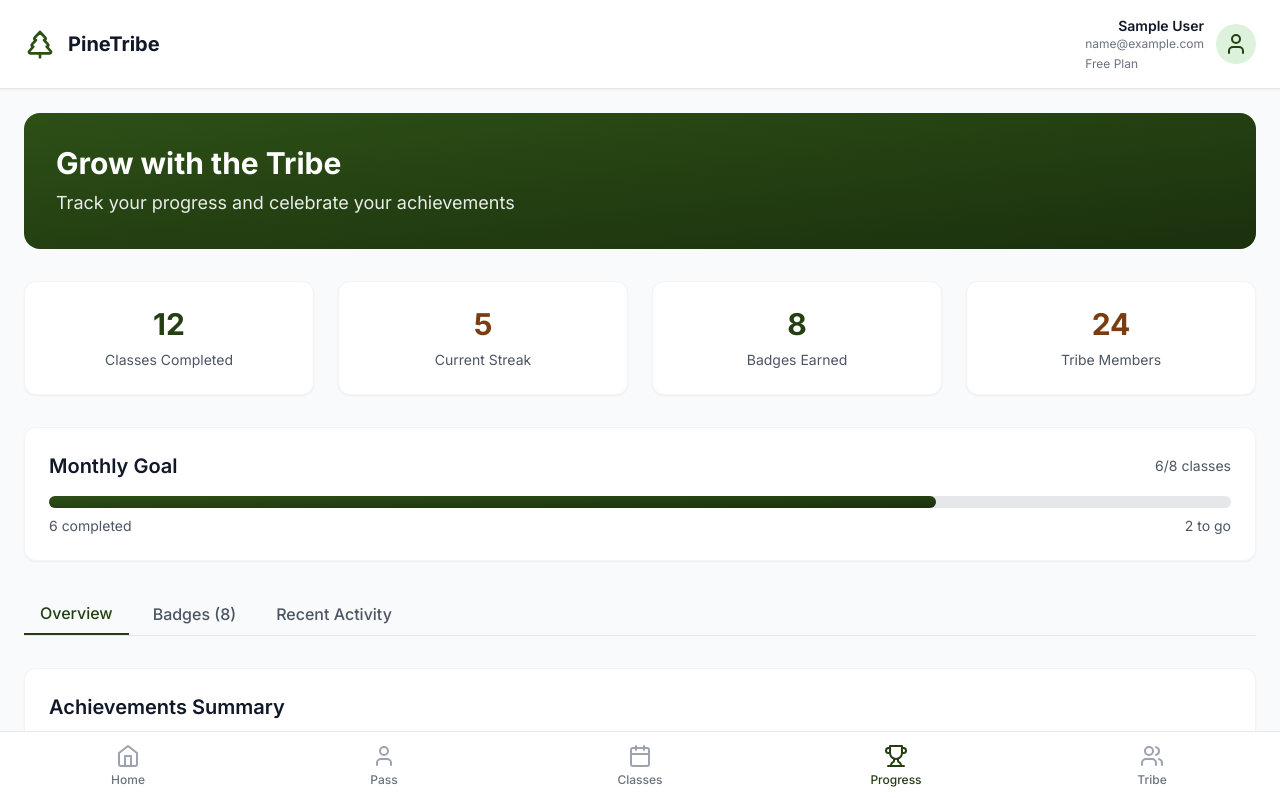
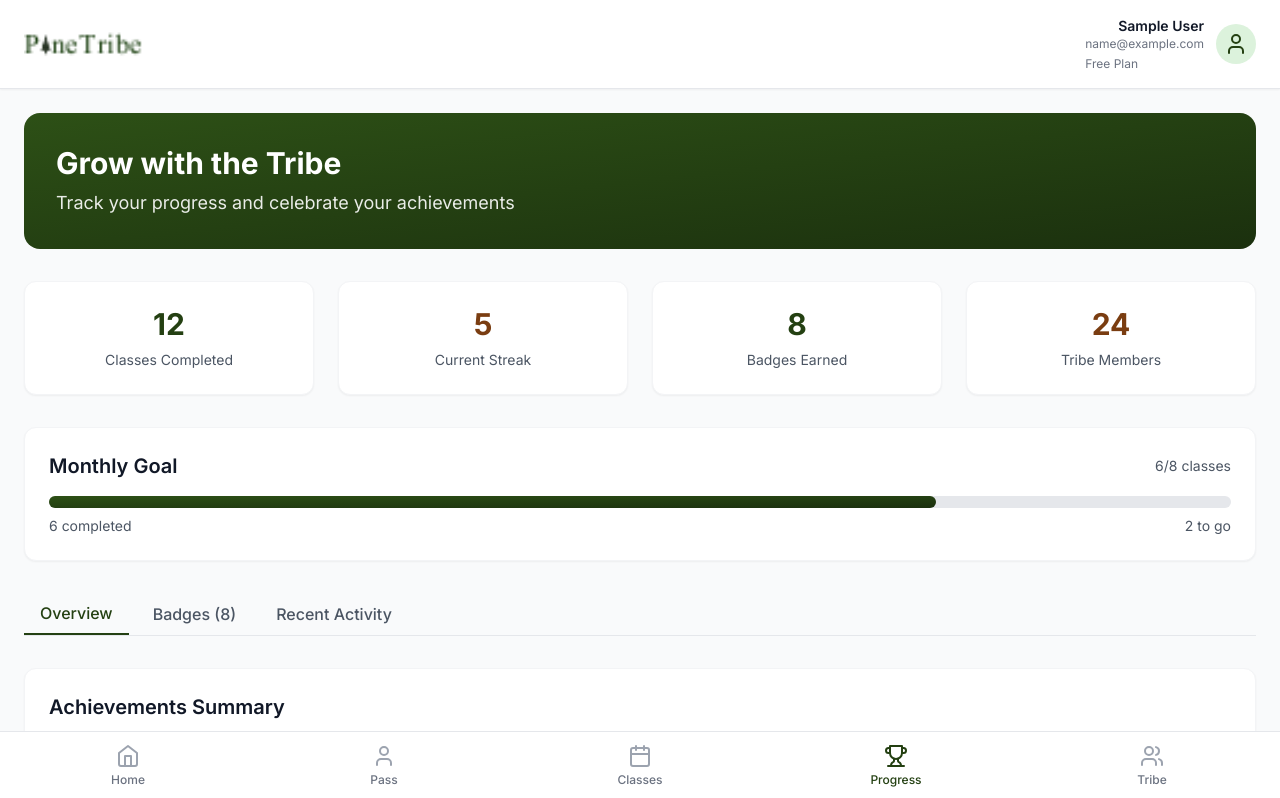
Before and after one commit to AkshayKeerti/pinetribe, a Next.js app: page /dashboard/progress in a window 1280 px wide. Shown: the top 798 px of the page. Built offline with nearby package versions, Linux system fonts and the light colour scheme; sample sign-in values are in the browser's storage.

Commit message:
Replace text-based logos with actual image files
- Updated home page logo to use pinetribe-white.png for dark background
- Updated dashboard header logo to use pinetribe-green.png for light background
- Added proper Image imports and optimized logo display

```diff
--- a/src/app/dashboard/layout.tsx
+++ b/src/app/dashboard/layout.tsx
@@ -4,6 +4,7 @@ import { useState, useEffect } from 'react'
 import { TreePine, User, Calendar, Trophy, Users, Settings, Home, Crown } from 'lucide-react'
 import { useRouter, usePathname } from 'next/navigation'
 import { PlanProvider, usePlan } from '@/contexts/PlanContext'
+import Image from 'next/image'
 
 function DashboardContent({ children }: { children: React.ReactNode }) {
   const router = useRouter()
@@ -67,9 +68,15 @@ function DashboardContent({ children }: { children: React.ReactNode }) {
       <header className="bg-white shadow-sm border-b border-gray-200 sticky top-0 z-10">
         <div className="px-6 py-4">
           <div className="flex items-center justify-between">
-            <div className="flex items-center gap-3">
-              <TreePine className="w-8 h-8 text-forest-500" />
-              <span className="text-xl font-bold text-gray-900">PineTribe</span>
+            <div className="flex items-center">
+              <Image
+                src="/pinetribe-green.png"
+                alt="PineTribe Logo"
+                width={120}
+                height={32}
+                className="h-8 w-auto"
+                priority
+              />
             </div>
 
             <div className="flex items-center gap-3">
--- a/src/app/page.tsx
+++ b/src/app/page.tsx
@@ -61,9 +61,15 @@ export default function Home() {
         <div className="pt-12">
           {/* PineTribe Logo */}
           <div className="flex items-center justify-center mb-16">
-            <div className="flex items-center gap-3 bg-white/20 backdrop-blur-sm rounded-full px-6 py-3">
-              <TreePine className="w-8 h-8 text-white" />
-              <span className="font-bold text-white text-xl">PineTribe</span>
+            <div className="bg-white/20 backdrop-blur-sm rounded-full px-6 py-3">
+              <Image
+                src="/pinetribe-white.png"
+                alt="PineTribe Logo"
+                width={120}
+                height={32}
+                className="h-8 w-auto"
+                priority
+              />
             </div>
           </div>
 
```
Also changed, not shown: public/pinetribe-green.png (added), public/pinetribe-white.png (added).
